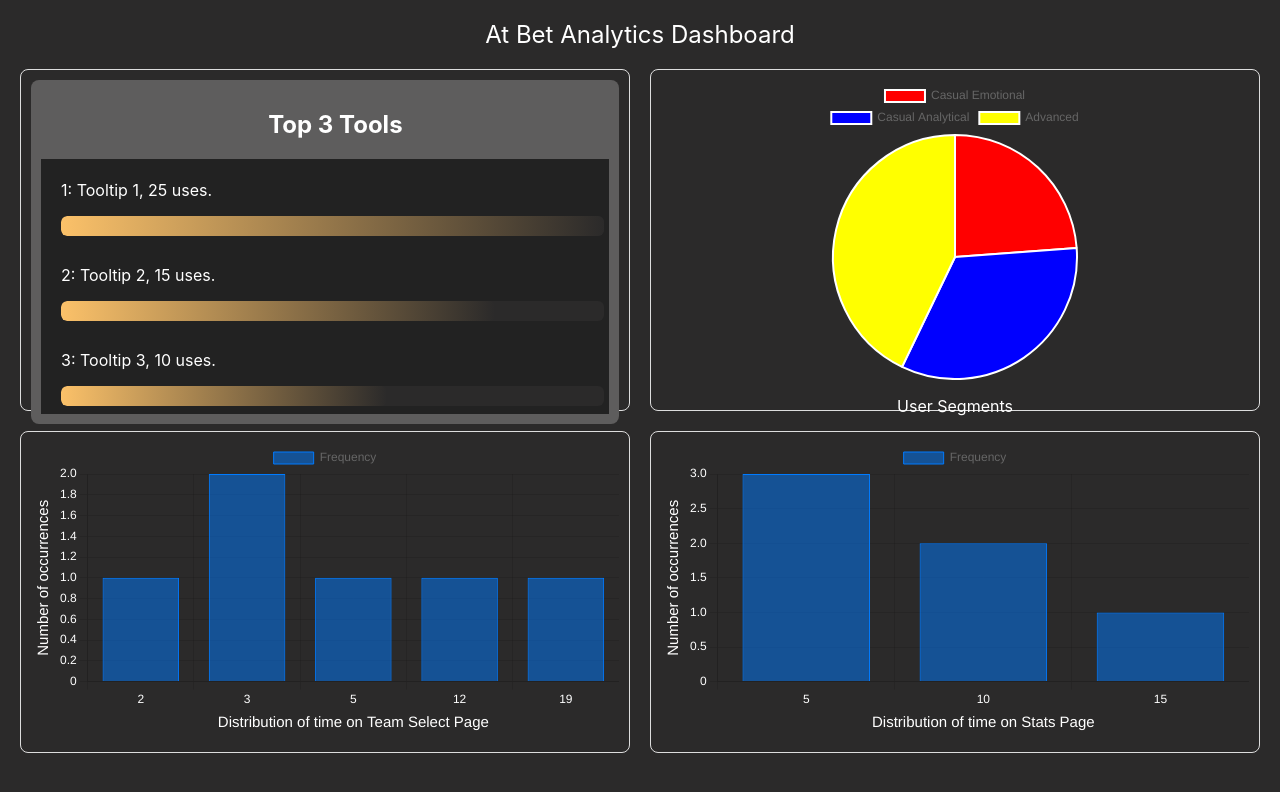
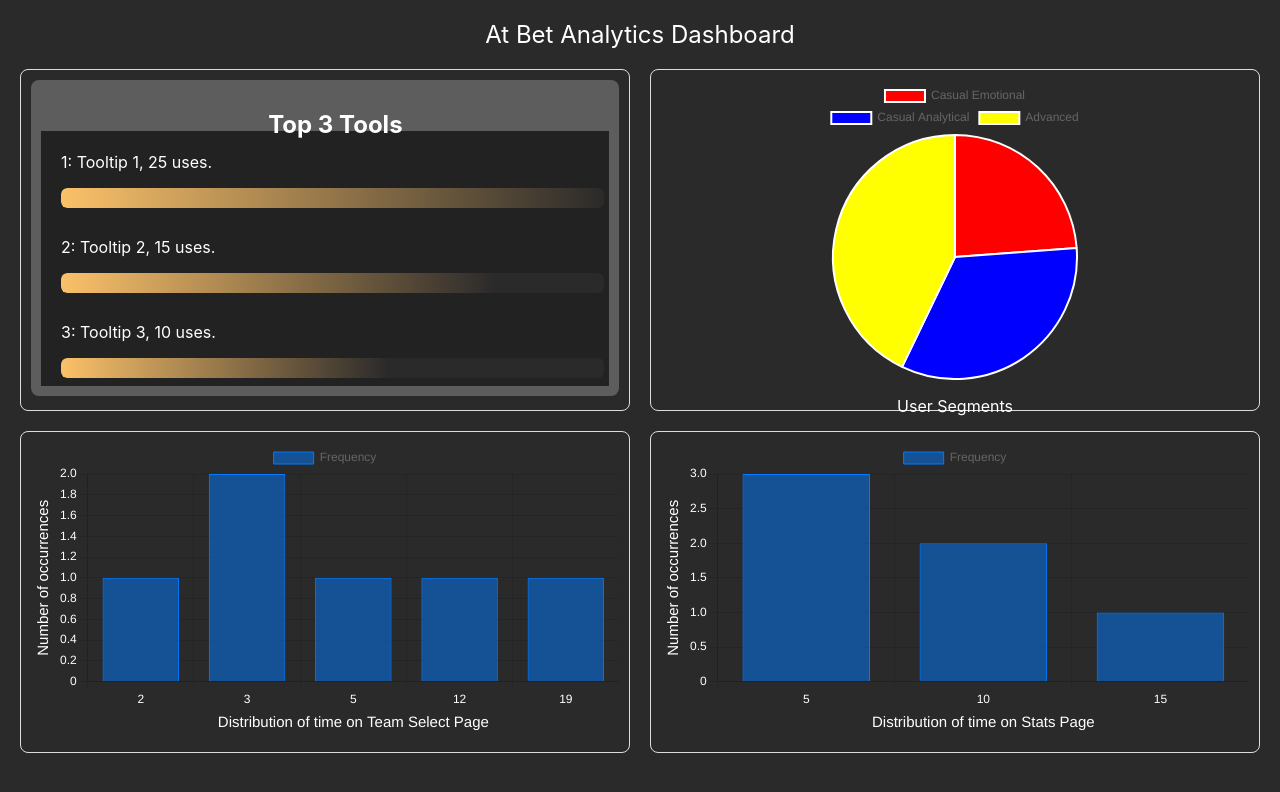
Before and after one commit to mmena6/AtBetWebApp, a React (Create React App) app: page / in a window 1280 px wide. Shown: the top 792 px of the page. Built offline with nearby package versions, Linux system fonts and the light colour scheme.

Commit message:
potential fix for smaller screen ui

```diff
--- a/src/App.js
+++ b/src/App.js
@@ -93,9 +93,8 @@ function App() {
       <header style={headerStyle}>At Bet Analytics Dashboard</header>
       <div style={gridContainerStyle}>
         <div style={barContainerStyle}>
-          <div style={{backgroundColor: "#5E5D5D", borderRadius: "8px", padding: "10px", marginBottom: "10px"}}>
-
-          <h2 style={{marginLeft: "40%"}}>Top 3 Tools</h2>
+          <div style={{backgroundColor: "#5E5D5D", borderRadius: "8px", padding: "10px", marginBottom: "10px", maxHeight: "95%"}}>
+          <h2 style={{marginLeft: "40%", marginBottom: "-1vh"}}>Top 3 Tools</h2>
           <ToolTipUsageWidget totalUsage={topToolTipData[0].toolTipName} usageNumber={topToolTipData[0].usageNumber} ranking={1} toolTipName={topToolTipData[0].toolTipName} uses={topToolTipData[0].uses} />
           <ToolTipUsageWidget totalUsage={topToolTipData[1].toolTipName} usageNumber={topToolTipData[1].usageNumber} ranking={2} toolTipName={topToolTipData[1].toolTipName}  uses={topToolTipData[1].uses}/>
           <ToolTipUsageWidget totalUsage={topToolTipData[2].toolTipName} usageNumber={topToolTipData[2].usageNumber} ranking={3} toolTipName={topToolTipData[2].toolTipName}  uses={topToolTipData[2].uses}/>
--- a/src/Components/ToolTipUsageWidget.jsx
+++ b/src/Components/ToolTipUsageWidget.jsx
@@ -4,8 +4,10 @@ import GradientBar from './GradientBar';
 
 const ToolTipUsageWidget = ({ranking, toolTipName, usageNumber, totalUsage, uses}) => {
   return (
-    <div style={{backgroundColor: "#222222", padding: "5px", paddingBottom: "8px",}}>
-        <div style={{marginLeft: "15px"}}>
+    <div style={{backgroundColor: "#222222", padding: "5px", paddingBottom: "8px",maxHeight: "33.33%", // This sets the maximum height to 1/3 of the parent container
+
+    }}>
+        <div style={{marginLeft: "15px", maxHeight: "100%"}}>
         <p>{ranking}: {toolTipName}, {uses} uses.</p>
       <GradientBar backgroundColor={"#2B2A2A"} value={usageNumber}></GradientBar>
         </div>
```
